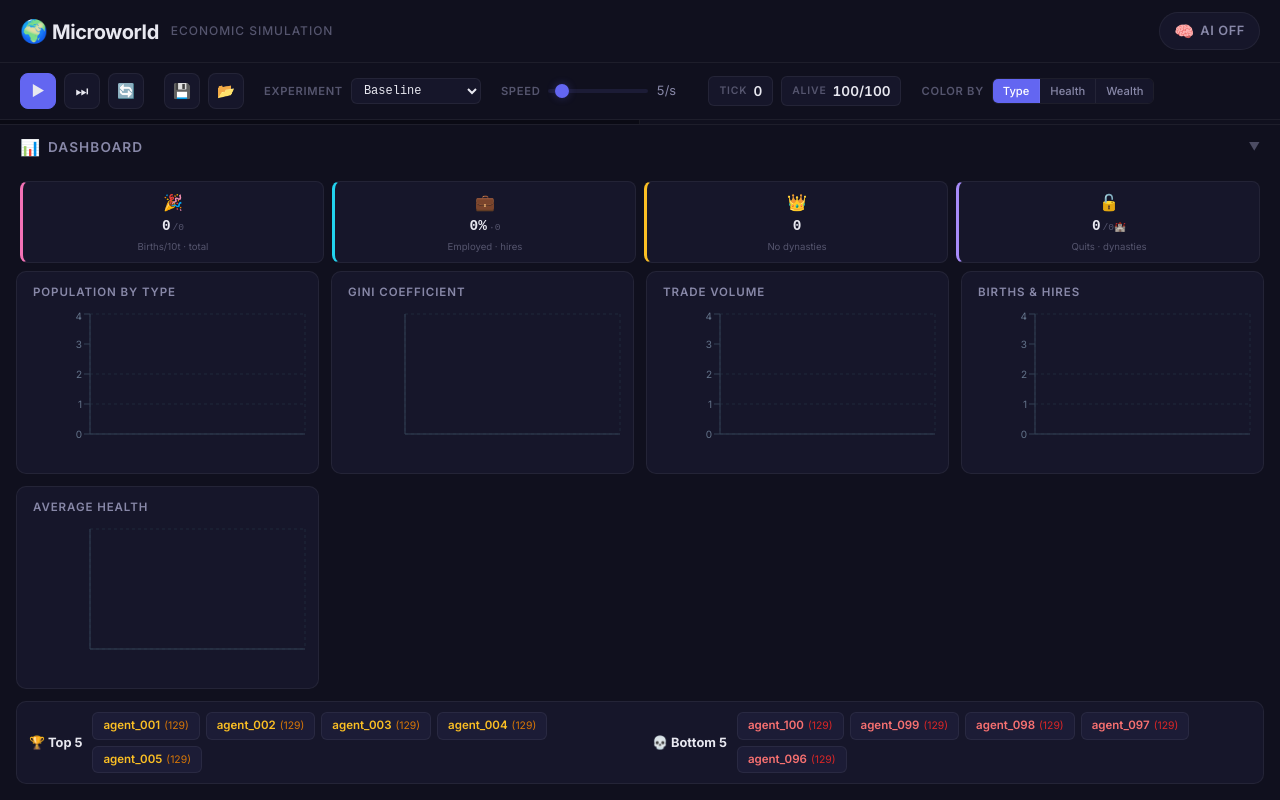
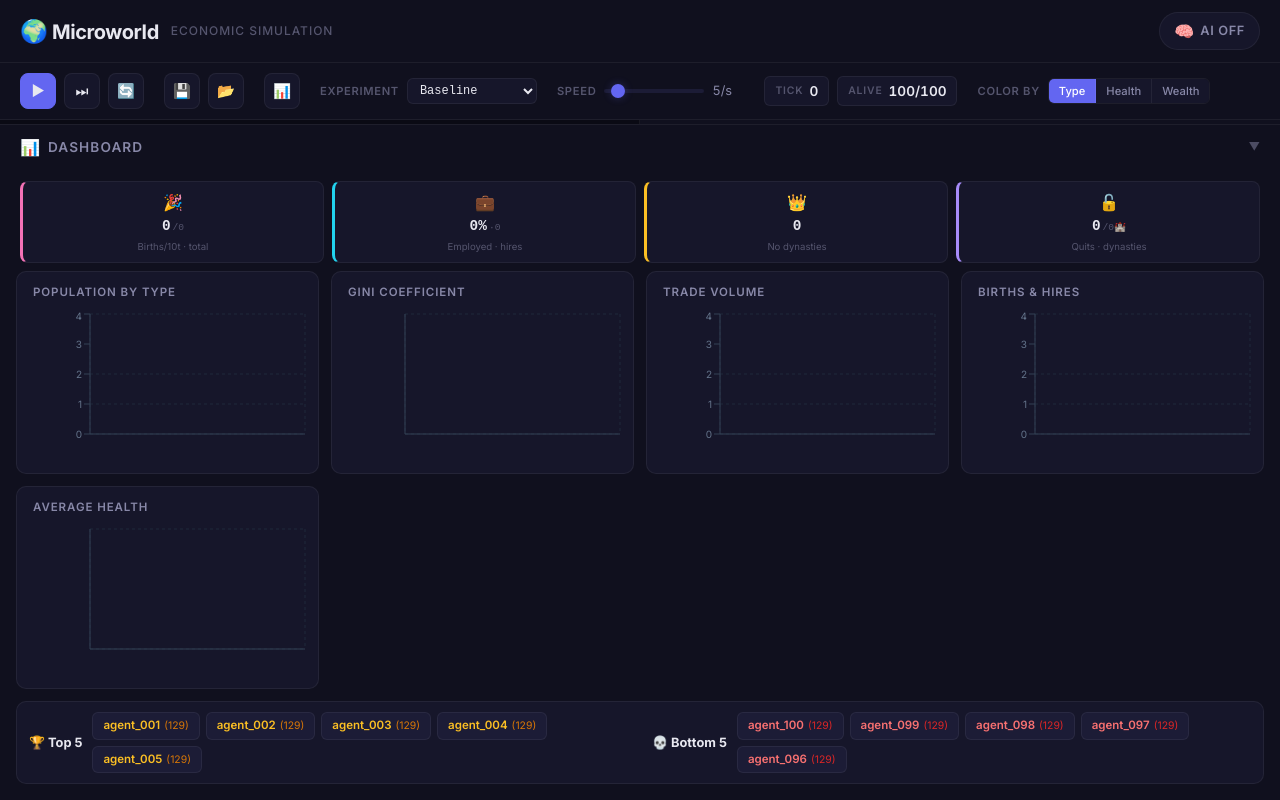
Before and after one commit to stinklight-gif/microworld, a Next.js app: page / in a window 1280 px wide. Built offline with nearby package versions, Linux system fonts and the light colour scheme.

Commit message:
Phase 6: Export ZIP — ledger.jsonl + summary.md + stats.json via JSZip

```diff
--- a/package.json
+++ b/package.json
@@ -9,6 +9,7 @@
     "lint": "eslint"
   },
   "dependencies": {
+    "jszip": "^3.10.1",
     "next": "16.2.1",
     "openai": "^6.32.0",
     "react": "19.2.4",
--- a/src/app/page.tsx
+++ b/src/app/page.tsx
@@ -2,6 +2,7 @@
 
 import { useState, useCallback, useEffect, useRef } from "react";
 import { WorldState, Agent, ColorMode, Experiment, AgentDecision, ReflectionDecision } from "@/lib/types";
+import JSZip from "jszip";
 import {
   initWorld,
   tickWorld,
@@ -272,6 +273,94 @@
     return slots.sort((a, b) => b.key.localeCompare(a.key));
   }, []);
 
+  const handleExport = useCallback(() => {
+    setWorld((prev) => {
+      const w = { ...prev, running: false };
+      const zip = new JSZip();
+
+      // 1. ledger.jsonl — all events as newline-delimited JSON
+      const ledger = w.events.map((e) => JSON.stringify({
+        id: e.id, tick: e.tick, type: e.type,
+        agents: e.agents, message: e.message, data: e.data,
+      })).join("\n");
+      zip.file("ledger.jsonl", ledger);
+
+      // 2. stats.json — full stats history
+      zip.file("stats.json", JSON.stringify(w.statsHistory, null, 2));
+
+      // 3. summary.md — narrative report
+      const alive = Object.values(w.agents).filter((a) => a.alive);
+      const dead = Object.values(w.agents).filter((a) => !a.alive);
+      const stats = w.statsHistory;
+      const totalTrades = stats.reduce((s, t) => s + t.trades_executed, 0);
+      const totalBirths = stats.reduce((s, t) => s + (t.births || 0), 0);
+      const totalDeaths = stats.reduce((s, t) => s + t.deaths, 0);
+      const totalHires = stats.reduce((s, t) => s + (t.hires || 0), 0);
+      const lastGini = stats.length > 0 ? stats[stats.length - 1].gini_coefficient : 0;
+      const lastHealth = stats.length > 0 ? stats[stats.length - 1].avg_health : 0;
+      const sorted = [...alive].sort((a, b) => b.net_worth - a.net_worth);
+      const dynastyList = Object.values(w.dynasties);
+      const topDynasties = [...dynastyList].sort((a, b) => b.members.length - a.members.length).slice(0, 5);
+
+      const summary = [
+        `# Microworld Run Summary`,
+        ``,
+        `**Experiment:** ${w.activeExperiment?.name ?? "Baseline"}`,
+        `**Ticks:** ${w.tick}`,
+        `**Date:** ${new Date().toISOString()}`,
+        ``,
+        `## Population`,
+        `- Initial: ${w.initialPopulation}`,
+        `- Final alive: ${alive.length}`,
+        `- Total deaths: ${totalDeaths}`,
+        `- Total births: ${totalBirths}`,
+        `- Farmers: ${alive.filter((a) => a.type === "farmer").length}`,
+        `- Builders: ${alive.filter((a) => a.type === "builder").length}`,
+        `- Energists: ${alive.filter((a) => a.type === "energist").length}`,
+        `- Generalists: ${alive.filter((a) => a.type === "generalist").length}`,
+        ``,
+        `## Economy`,
+        `- Gini coefficient: ${lastGini.toFixed(3)}`,
+        `- Average health: ${lastHealth.toFixed(1)}`,
+        `- Total trades executed: ${totalTrades}`,
+        `- Total hires: ${totalHires}`,
+        ``,
+        `## Top 5 Agents (by net worth)`,
+        ...sorted.slice(0, 5).map((a, i) =>
+          `${i + 1}. **${a.id}** (${a.type}) — net worth: ${Math.round(a.net_worth)}, health: ${a.health}, children: ${a.children_ids.length}, employees: ${a.employee_ids.length}`
+        ),
+        ``,
+        `## Bottom 5 Agents`,
+        ...sorted.slice(-5).reverse().map((a, i) =>
+          `${i + 1}. **${a.id}** (${a.type}) — net worth: ${Math.round(a.net_worth)}, health: ${a.health}, ticks starving: ${a.ticks_needs_unmet}`
+        ),
+        ``,
+        `## Dynasties (${dynastyList.length} total)`,
+        ...topDynasties.map((d) =>
+          `- **${d.founder_id}**: ${d.members.length} living, ${d.total_ever} total`
+        ),
+        ``,
+        `## Dead Agents: ${dead.length}`,
+        ``,
+        `---`,
+        `*Generated by Microworld Simulation*`,
+      ].join("\n");
+      zip.file("summary.md", summary);
+
+      // Generate and download
+      zip.generateAsync({ type: "blob" }).then((blob) => {
+        const url = URL.createObjectURL(blob);
+        const a = document.createElement("a");
+        a.href = url;
+        a.download = `microworld_${w.activeExperiment?.id ?? "baseline"}_t${w.tick}.zip`;
+        a.click();
+        URL.revokeObjectURL(url);
+      });
+
+      return w;
+    });
+  }, []);
+
   const selectedAgent = selectedAgentId
     ? world.agents[selectedAgentId] ?? null
     : null;
@@ -318,6 +407,7 @@
         onSave={handleSave}
         onLoad={handleLoad}
         onLoadFile={handleLoadFile}
+        onExport={handleExport}
         getSaveSlots={getSaveSlots}
       />
 
--- a/src/components/ControlsBar.tsx
+++ b/src/components/ControlsBar.tsx
@@ -21,6 +21,7 @@
   onSave: () => void;
   onLoad: (state: WorldState) => void;
   onLoadFile: (file: File) => void;
+  onExport: () => void;
   getSaveSlots: () => { key: string; label: string }[];
 }
 
@@ -42,6 +43,7 @@
   onSave,
   onLoad,
   onLoadFile,
+  onExport,
   getSaveSlots,
 }: ControlsBarProps) {
   const fileInputRef = useRef<HTMLInputElement>(null);
@@ -146,6 +148,13 @@
         />
       </div>
 
+      {/* Export */}
+      <div className="controls-group">
+        <button onClick={onExport} className="control-btn" title="Export run data (ZIP)">
+          <span className="control-icon">📊</span>
+        </button>
+      </div>
+
       {/* Experiment Dropdown */}
       <div className="controls-group">
         <label className="control-label">Experiment</label>
```
Also changed, not shown: 1 other file (tests, documents, lock files or other folders).
